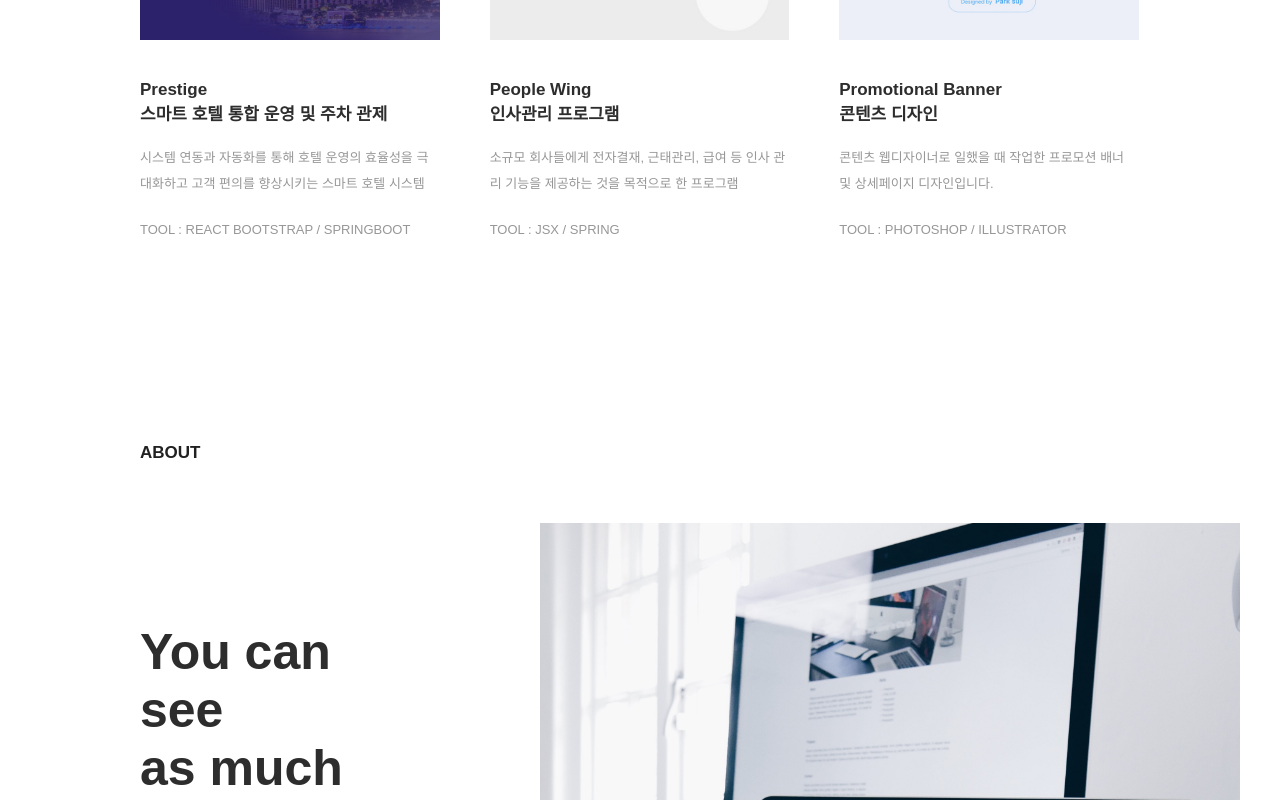
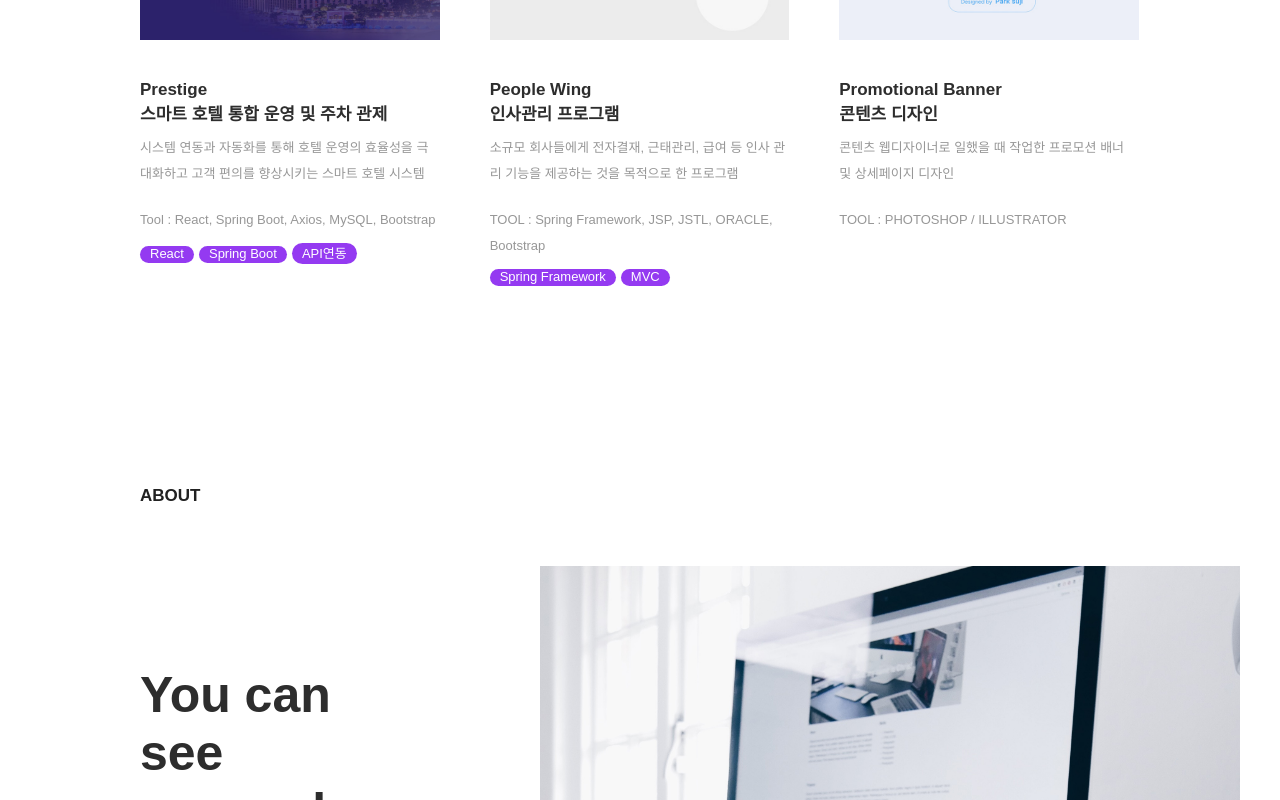
Before and after one commit to iisuji/suji_portfolio, a React (Create React App) app: page / in a window 1280 px wide. Shown: the part 700-1500 px from the top of the page. Built offline with nearby package versions, Linux system fonts and the light colour scheme.

Commit message:
1차 최종정리

```diff
--- a/src/App.scss
+++ b/src/App.scss
@@ -66,9 +66,15 @@ article{
 }
 .work_img{
 	width:100%;
+	overflow:hidden;
 
 	img{
 		width:100%;
+		transition: transform 0.4s ease;
+	}
+
+	&:hover img{
+		transform: scale(1.1);
 	}
 }
 
@@ -96,11 +102,34 @@ article{
 	}
 
 	p{
+		&:nth-child(2){
+			margin-top:10px;
+		}
+
+		&:nth-child(3){
+			margin-top:20px;
+		}
+
 		line-height:26px;
 		font-size:13px;
 		color:#979797;
-	margin-top:20px;
 	}
+
+	span{
+		display:inline-block;
+		margin-top:10px;
+		margin-right:5px;
+		font-size: 13px;
+		padding: 0 10px 2px ;
+		background-color: #943af1;
+		color:#fff;
+		border-radius: 30px;
+
+		&:nth-child(1){
+			margin-right:0px;
+		}
+	}
+
 }
 
 .about .art_inner .about_1, .about .art_inner .about_2{
@@ -130,6 +159,7 @@ article{
 	}
 
 	p{
+		line-height: 26px;
 		color:#979797;
 	}
 
@@ -164,6 +194,12 @@ article{
 		color:#2d2d2d;
 		line-height:35px;
 
+		&:nth-child(4) {
+			span{
+				padding-left: 20px;
+			}
+		}
+
 			span{
 				color:#979797;
 			}
@@ -191,7 +227,7 @@ article{
 
 
 .contact_bg{
-	height:250px;
+	height:100px;
 	width:1000px;
 	// background:url(images/bottom_bg.jpg) no-repeat;
 }
@@ -200,7 +236,6 @@ article{
 	p{
 		text-align:center;
 		color:#a124fa;
-		padding-top:100px;
 		font-size:18px;
 		font-family: 'Noto Sans KR', sans-serif;
 	}
--- a/src/portfolio/Home.js
+++ b/src/portfolio/Home.js
@@ -38,7 +38,8 @@ const Home = (props) => {
                                         <div className="work_cont">
                                             <h4>Prestige<br/>스마트 호텔 통합 운영 및 주차 관제</h4>
                                             <p>시스템 연동과 자동화를 통해 호텔 운영의 효율성을 극대화하고 고객 편의를 향상시키는 스마트 호텔 시스템</p>
-                                            <p>TOOL : REACT BOOTSTRAP / SPRINGBOOT</p>
+                                            <p>Tool : React, Spring Boot, Axios, MySQL, Bootstrap</p>
+                                            <span>React</span> <span>Spring Boot</span> <span>API연동</span>
                                         </div>
                                     </article>
                                     </a>
@@ -53,7 +54,8 @@ const Home = (props) => {
                                         <div className="work_cont">
                                             <h4>People Wing<br/>인사관리 프로그램</h4>
                                             <p>소규모 회사들에게 전자결재, 근태관리, 급여 등 인사 관리 기능을 제공하는 것을 목적으로 한 프로그램</p>
-                                            <p>TOOL : JSX / SPRING</p>
+                                            <p>TOOL : Spring Framework, JSP, JSTL, ORACLE, Bootstrap</p>
+                                            <span>Spring Framework</span> <span>MVC</span>
                                         </div>
                                     </article>
                                     </a>
@@ -67,7 +69,7 @@ const Home = (props) => {
                                         </div>
                                         <div className="work_cont">
                                             <h4>Promotional Banner<br/>콘텐츠 디자인</h4>
-                                            <p>콘텐츠 웹디자이너로 일했을 때 작업한 프로모션 배너 및 상세페이지 디자인입니다.</p>
+                                            <p>콘텐츠 웹디자이너로 일했을 때 작업한 프로모션 배너 및 상세페이지 디자인</p>
                                             <p>TOOL : PHOTOSHOP / ILLUSTRATOR</p>
                                         </div>
                                     </article>
@@ -84,6 +86,7 @@ const Home = (props) => {
                                 <div>
                                     <h1>You can<br/>see<br/>as much as<br/>you know</h1>
                                     <p>If you love it, you know it, you see it, you see, it's not the same as before.</p>
+                                    <br/><br/>
                                     <p>사랑하면 알게되고 알면 보이나니, 그때 보이는 것은 전과 같지 않으리라.</p>
                                 </div>
                             </div>
```
Lines whose indentation alone changed are shown as unchanged.
